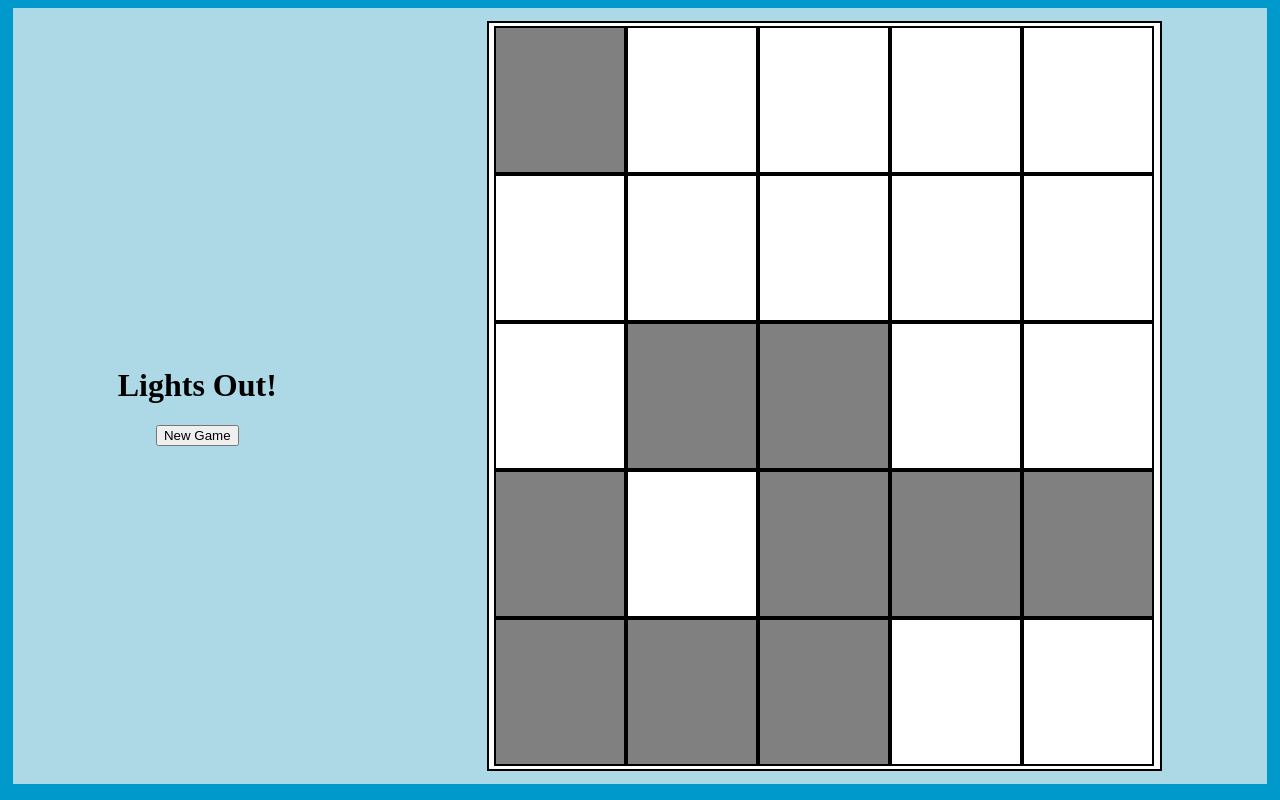
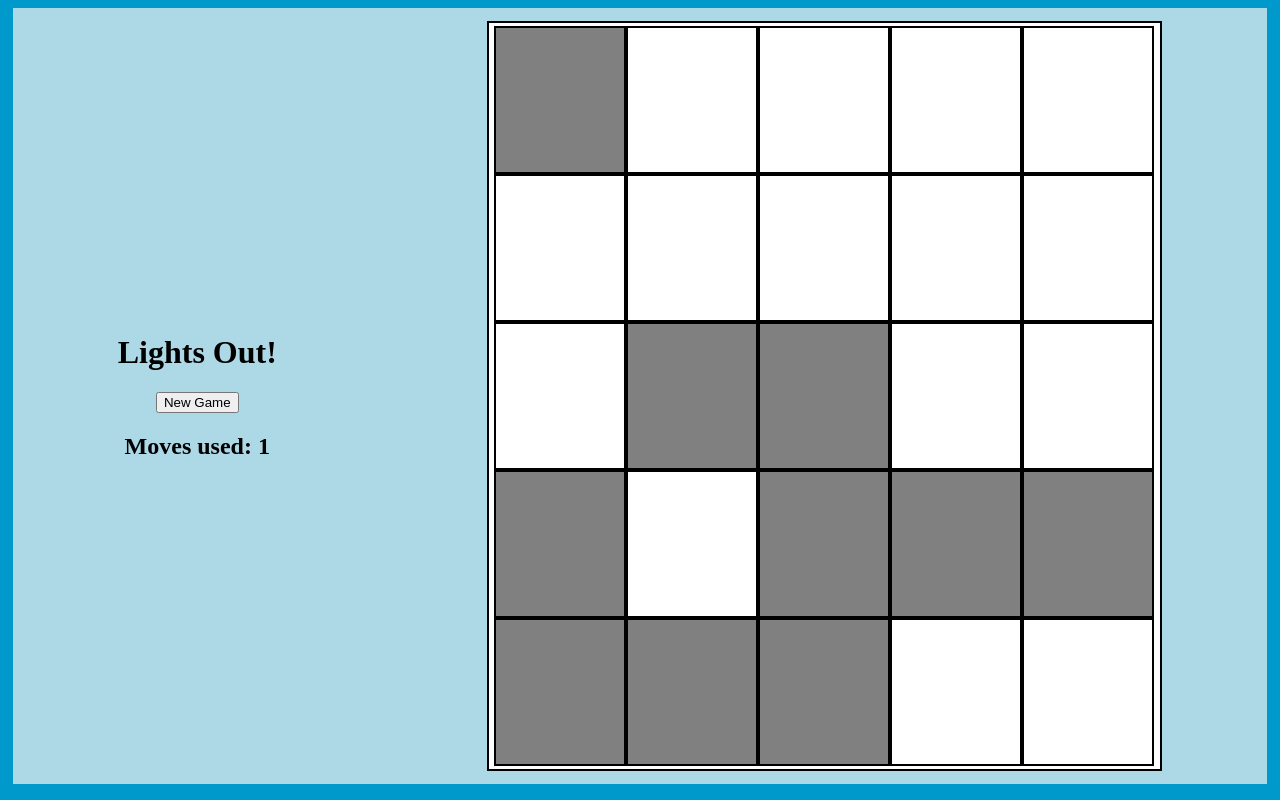
Before and after one commit to MAHolzbach/Lights-Out, a plain HTML site: page index.html in a window 1280 px wide. Both pictures are taken after a click on the element 560 px from the left and 100 px from the top of the page. Drawn offline with Linux system fonts and the light colour scheme.

Commit message:
move counter added

```diff
--- a/index.html
+++ b/index.html
@@ -7,13 +7,13 @@
   </head>
 
 <!-- TODO: Styling. -->
-<!-- TODO: Move counter. -->
 
   <body>
     <div class='container'>
       <div class='controls'>
         <h1>Lights Out!</h1>
         <button type="button" name="button" id='newButton'>New Game</button>
+        <h2>Moves used: <span id='moves'>0</span></h2>
       </div>
       <div class='gameBoard'>
         <div id='1' class='square'></div>
--- a/scripts.js
+++ b/scripts.js
@@ -2,6 +2,8 @@
 
 const squares = document.getElementsByClassName('square');
 const newButton = document.getElementById('newButton');
+const moves = document.getElementById('moves');
+let moveIndex = 1;
 
 //IIFE for core functionality.
 (global => {
@@ -45,6 +47,9 @@ const newButton = document.getElementById('newButton');
       } else {
         square2.classList.toggle('gray');
       }
+
+      moves.textContent = moveIndex;
+      moveIndex++;
     });
   }
 })(window);
@@ -60,6 +65,8 @@ const newGame = () => {
       squares[i].classList.remove('gray');
     }
   }
+  moves.textContent = 0;
+  moveIndex = 1;
 };
 
 newGame();
```
